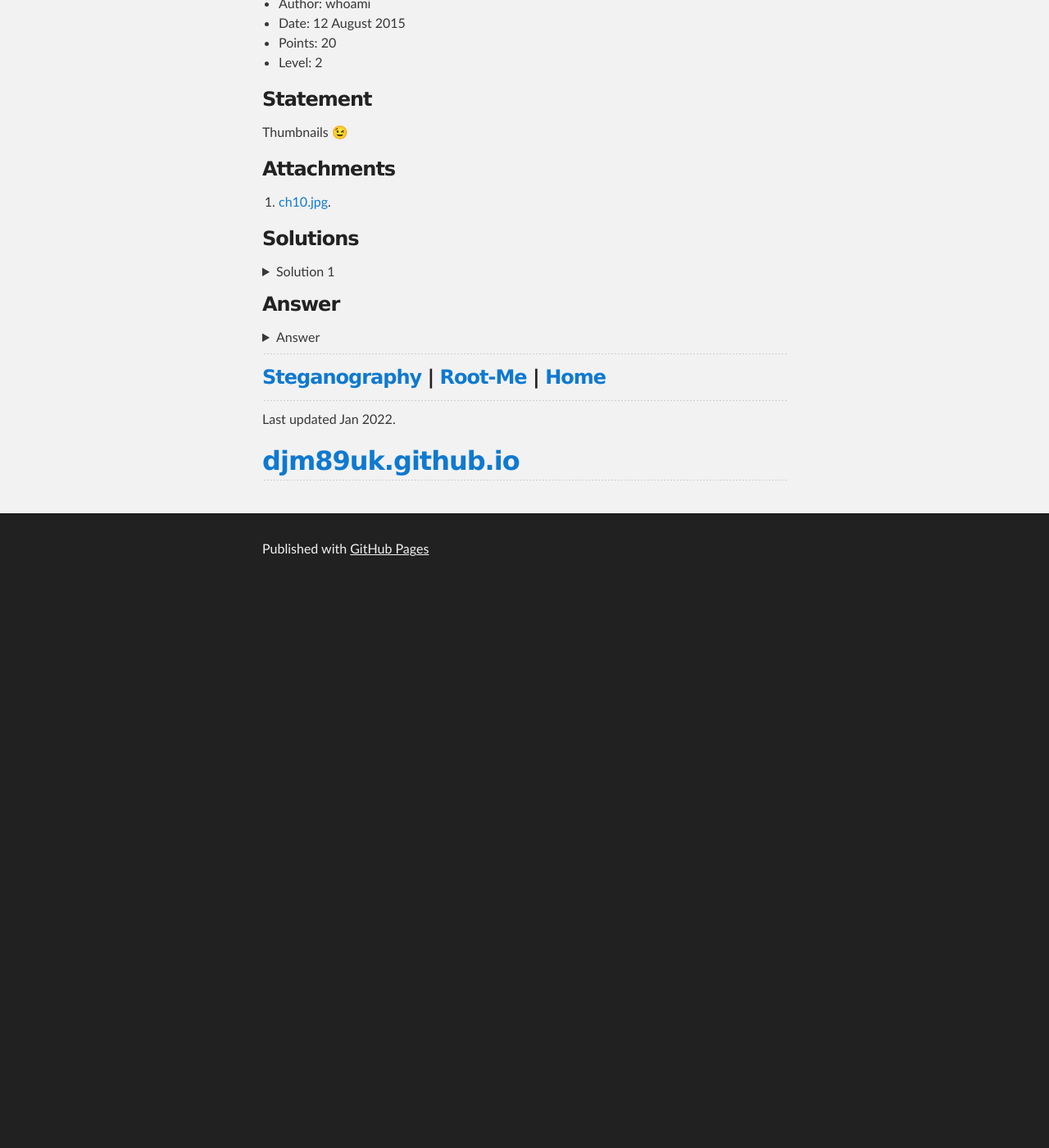
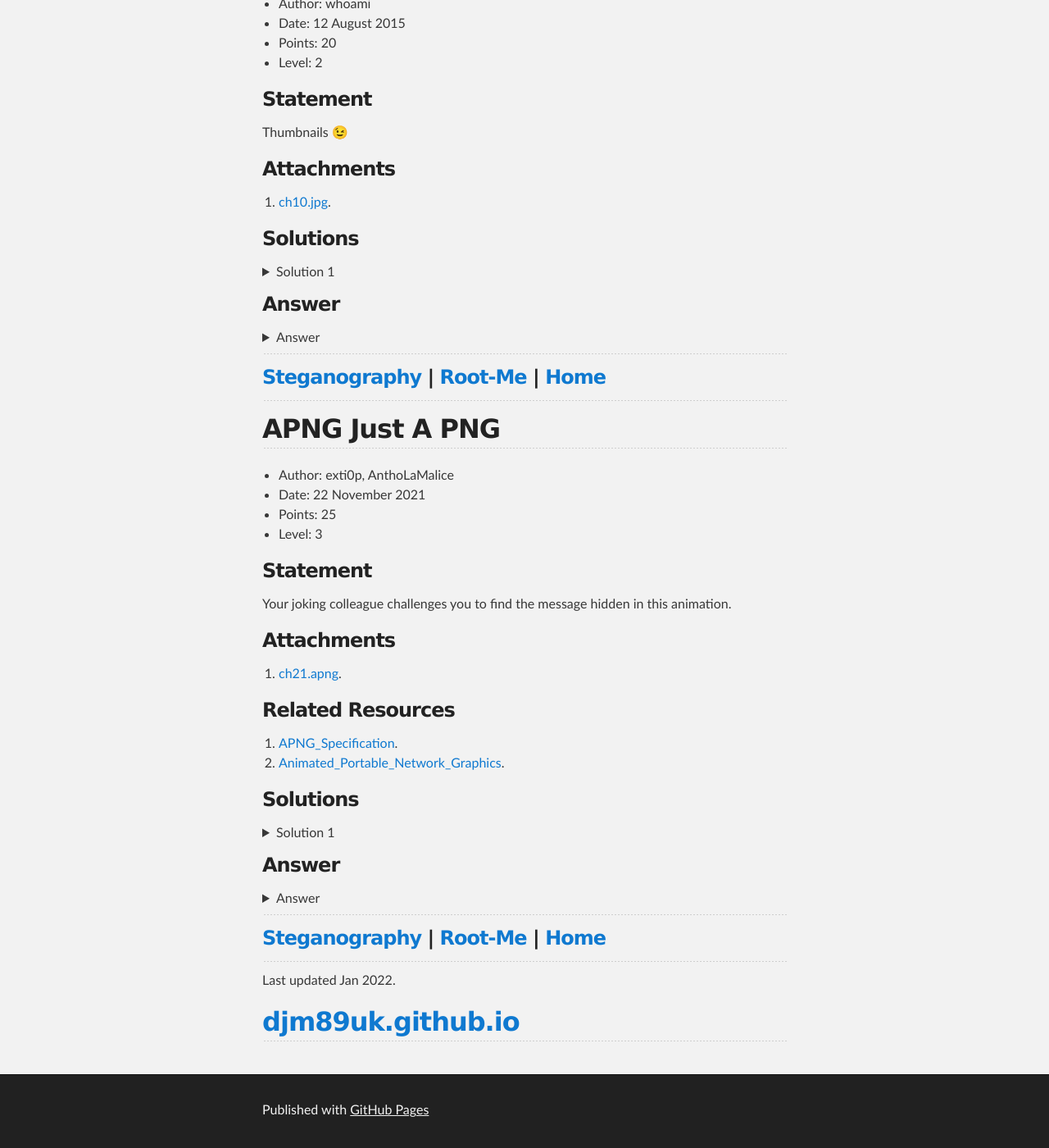
Before and after one commit to djm89uk/djm89uk.github.io, a Jekyll site: the page built from rootme_steg.md, in a window 1280 px wide and 1400 px high, scrolled down 7431 px. Shown: the whole window at 82% size. Built offline with Jekyll 4.4.1, drawn with Linux system fonts in a browser that asks for light colours; our own code applies the rules of GitHub Pages for plain Markdown files; before the commit the page ends 8147 px from its top, so only the background shows below that; some of the changed text lies outside the part shown.

Commit message:
Update rootme_steg.md

```diff
--- a/rootme_steg.md
+++ b/rootme_steg.md
@@ -1,4 +1,4 @@
-# [Root-Me](./rootme.md) Root-Me Steganography [11/23]
+# [Root-Me](./rootme.md) Root-Me Steganography [12/23]
 
 The art of hiding information in a document.
 
@@ -16,7 +16,7 @@ The art of hiding information in a document.
 10. [Audio stegano](#audio-stegano) 🗸
 11. [Mimic - Dummy sight](#mimic-dummy-sight)
 12. [We need to go deeper](#we-need-to-go-deeper) 🗸
-13. [APNG - Just A PNG](#apng-just-a-png)
+13. [APNG - Just A PNG](#apng-just-a-png) 🗸
 14. [Base Jumper](#base-jumper)
 15. [ELF x64 - Duality](#elf-x64-duality)
 16. [Hide and seek](#hide-and-seek)
@@ -991,6 +991,128 @@ B33r1sG00d!
 
 ---
 
+
+## APNG Just A PNG
+
+- Author: exti0p, AnthoLaMalice
+- Date: 22 November 2021
+- Points: 25
+- Level: 3
+
+### Statement
+
+Your joking colleague challenges you to find the message hidden in this animation.
+
+### Attachments
+
+1. [ch21.apng](http://challenge01.root-me.org/steganographie/ch21/ch21.apng).
+
+### Related Resources
+
+1. [APNG_Specification](https://wiki.mozilla.org/APNG_Specification).
+2. [Animated_Portable_Network_Graphics](https://fr.wikipedia.org/wiki/Animated_Portable_Network_Graphics).
+
+### Solutions
+
+<details>
+
+<summary markdown="span">Solution 1</summary>
+
+Using apngdis, the animated png can be disassembled:
+
+~~~shell
+$ apngdis ch21.apng
+
+APNG Disassembler 2.9
+
+Reading 'ch21.apng'...
+extracting frame 1 of 13
+extracting frame 2 of 13
+extracting frame 3 of 13
+extracting frame 4 of 13
+extracting frame 5 of 13
+extracting frame 6 of 13
+extracting frame 7 of 13
+extracting frame 8 of 13
+extracting frame 9 of 13
+extracting frame 10 of 13
+extracting frame 11 of 13
+extracting frame 12 of 13
+extracting frame 13 of 13
+all done
+~~~
+
+This returns 13 png files and 13 text files.  Each text file has a different delay value:
+
+~~~shell
+$ strings *.txt
+delay=70/10
+delay=76/10
+delay=65/10
+delay=71/10
+delay=58/10
+delay=80/10
+delay=51/10
+delay=80/10
+delay=111/10
+delay=70/10
+delay=82/10
+delay=111/10
+delay=71/10
+~~~
+
+These values can be appended to an array in python:
+
+~~~py
+import os
+
+txtarr = []
+indx = []
+
+for filename in os.listdir("./"):
+    if ".txt" in filename:
+        indx.append(filename.split("frame")[1].split(".t")[0])
+        f = open(filename)
+        txtarr.append(f.read())
+
+chrarr = []
+for val in txtarr:
+    chrarr.append(val.split("=")[1].split("/10")[0])
+
+indx, chrarr = (list(t) for t in zip(*sorted(zip(indx, chrarr))))
+~~~
+
+These sorted values can be decoded into ascii:
+
+~~~py
+solution = ""
+for val in chrarr:
+    solution += chr(int(val))
+
+print(solution)
+~~~
+
+
+</details>
+
+### Answer
+
+<details>
+
+<summary markdown="span">Answer</summary>
+
+~~~
+P3PoFRoG
+~~~
+
+</details>
+
+---
+
+### [Steganography](#contents) | [Root-Me](./rootme.md) | [Home](./index.md)
+
+---
+
 Last updated Jan 2022.
 
 ## [djm89uk.github.io](https://djm89uk.github.io)
```
